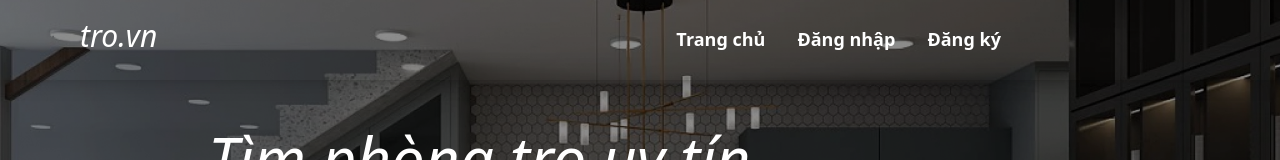
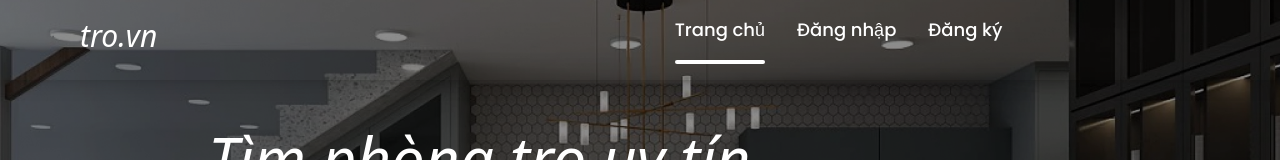
Before and after one commit to HHUUYYLLEE/Thue_tro_FE, a React (Vite) app: page / in a window 1280 px wide. Shown: the top 160 px of the page. Built offline with nearby package versions, Linux system fonts and the light colour scheme; no server answers; a web font is replaced by a local one.

Commit message:
header gạch ngang có sẵn ở nút Trang chủ nếu đang ở trang chủ

```diff
--- a/src/components/Header/Header.jsx
+++ b/src/components/Header/Header.jsx
@@ -39,21 +39,24 @@ export default function Header() {
       >
         <Link to='/'>tro.vn</Link>
       </div>
-      <div className='flex pl-60 gap-8 font-semibold'>
+      <div className='flex pl-60 gap-8 font-poppins-500'>
         {headerItems.map((item) => {
           return (
             <NavLink
               key={item.id}
               to={item.path}
               className={`group text-lg transition duration-300 ${
-                path.pathname.includes('/room') === true ? 'text-black' : 'text-white'
+                path.pathname.includes('/room') ? 'text-black' : 'text-white'
               }`}
             >
               {item.name}
               <span
-                className={`block max-w-0 group-hover:max-w-full transition-all duration-500 h-0.5 ${
-                  path.pathname === '/room' ? 'bg-black' : 'bg-white'
-                }`}
+                className={`block rounded-xl mt-[2vh] h-[0.3rem] bg-white
+                  7${
+                    path.pathname === item.path
+                      ? 'max-w-full'
+                      : ' max-w-0 group-hover:max-w-full transition-all duration-500'
+                  }`}
               />
             </NavLink>
           )
```
